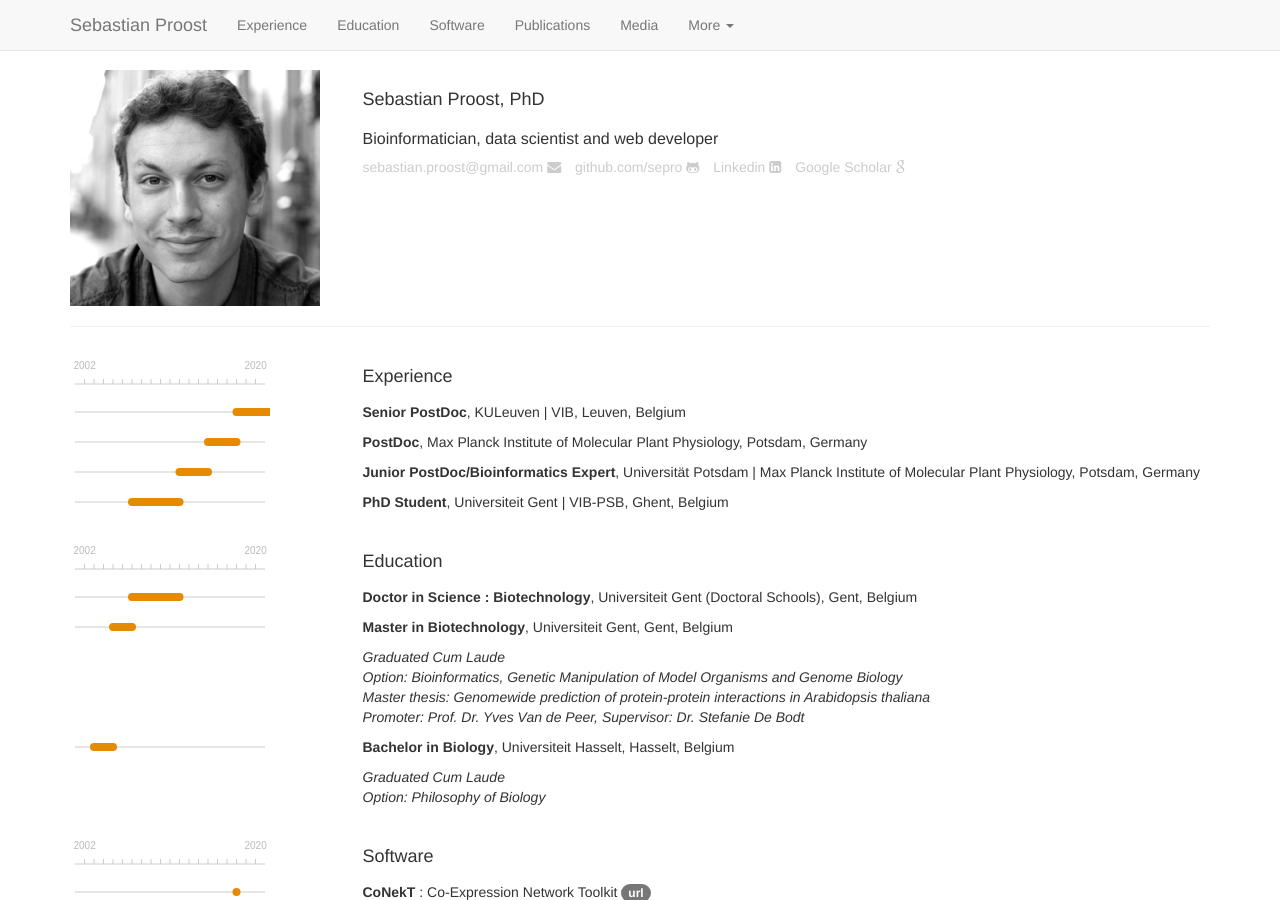
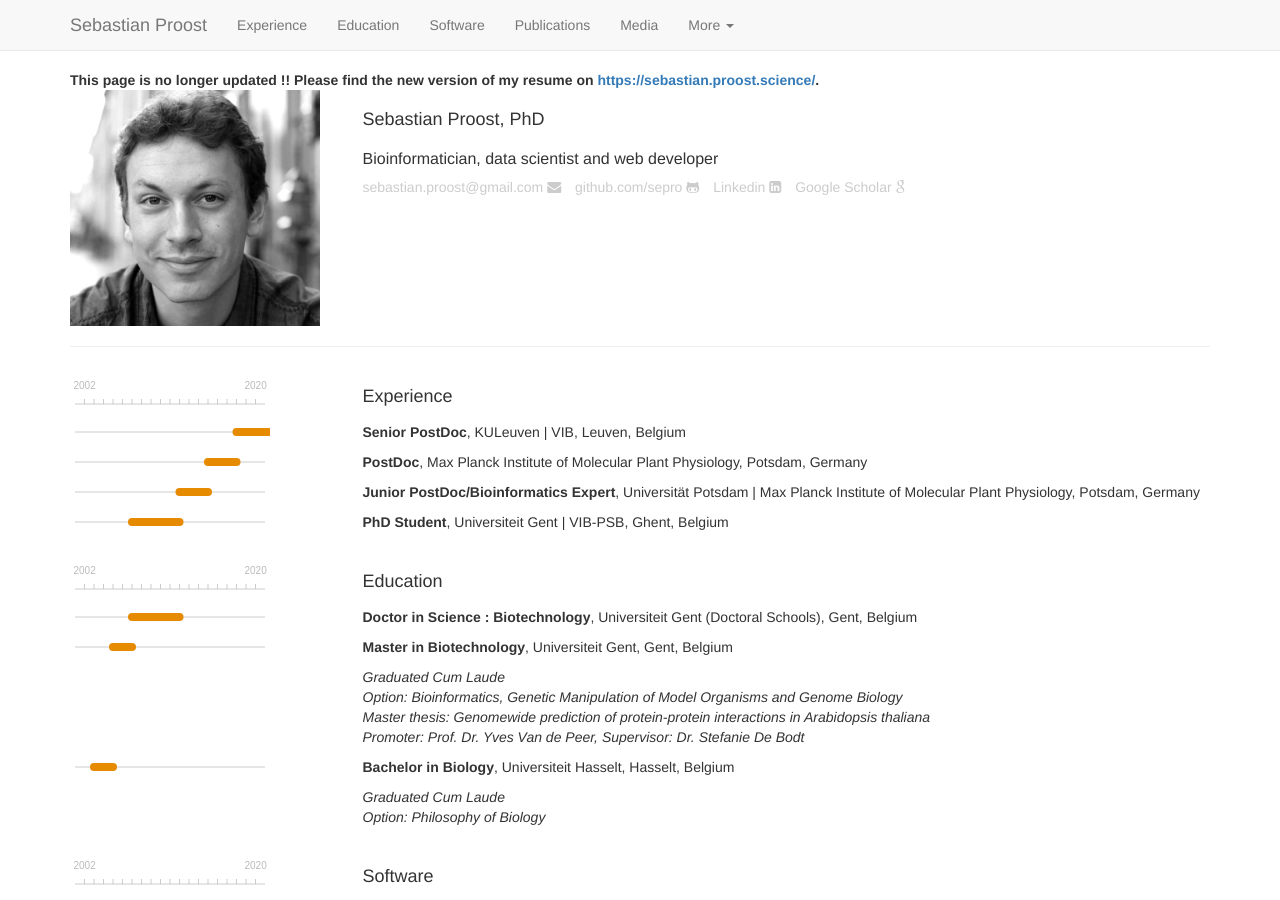
Before and after one commit to sepro/resume-pre2020, a Jekyll site: the page built from index.html, in a window 1280 px wide and 900 px high. Built offline with Jekyll 4.4.1, drawn with Linux system fonts in a browser that asks for light colours; Markdown is read by kramdown in place of the engine named in the settings.

Commit message:
added link to new website

```diff
--- a/_layouts/default.html
+++ b/_layouts/default.html
@@ -49,7 +49,7 @@
       </div>
     </nav>
         <div class="container">
-
+		  <strong>This page is no longer updated !! Please find the new version of my resume on <a href="https://sebastian.proost.science/">https://sebastian.proost.science/</a>.</strong>
 
           {{ content }}
 
```
